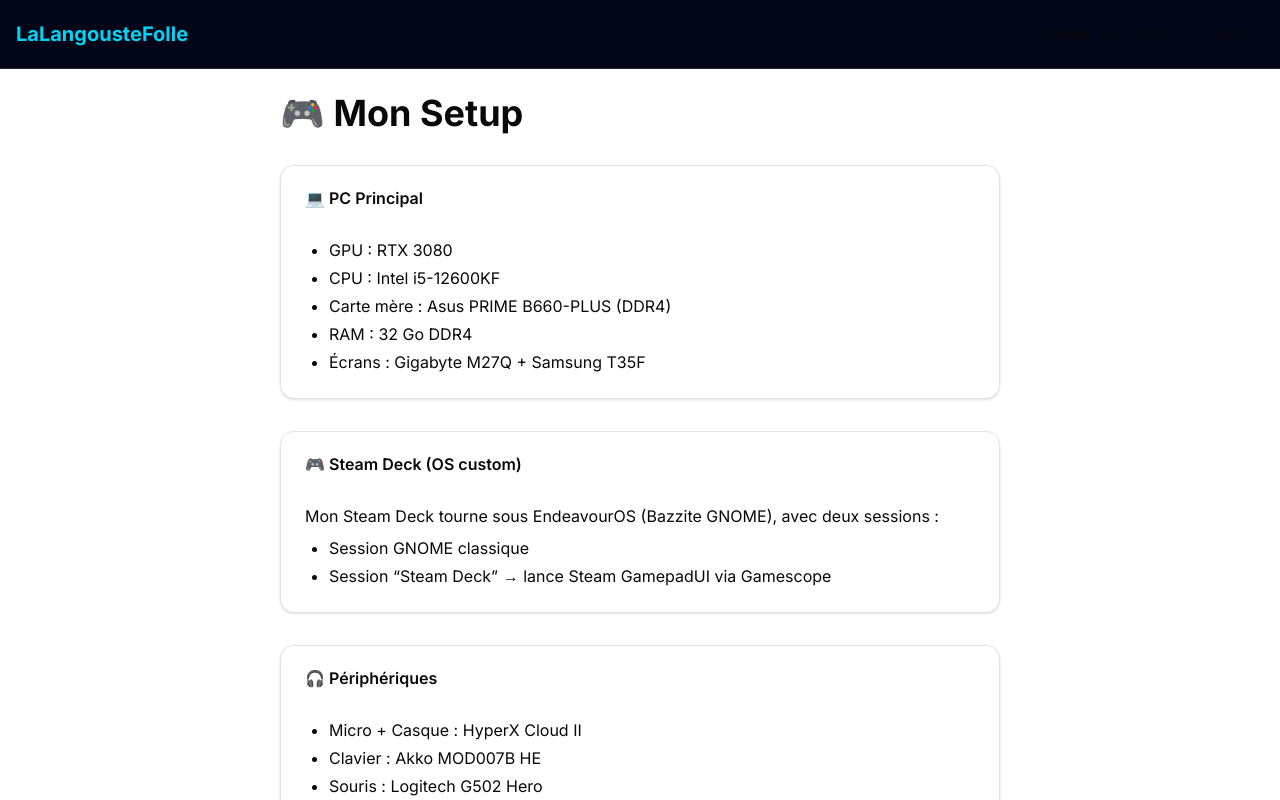
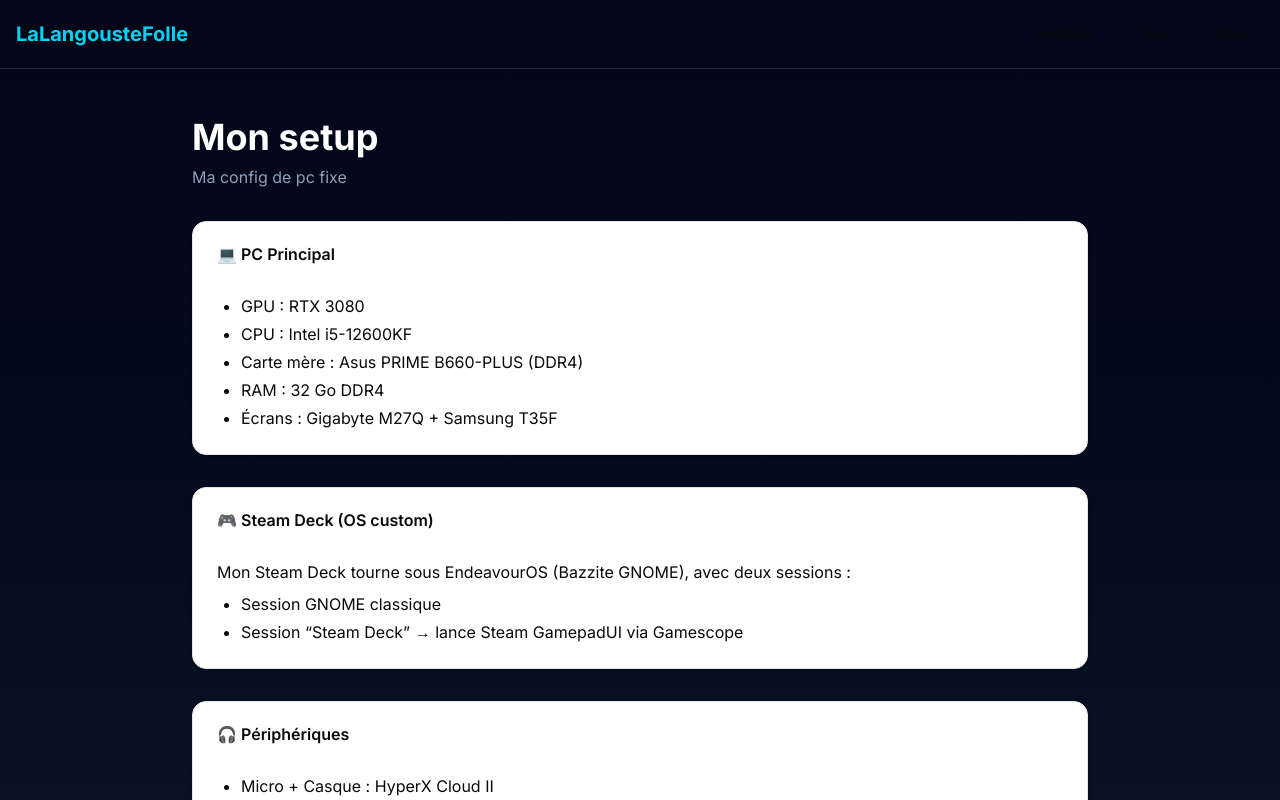
Before and after one commit to LaLangousteFolle/project-website, a Next.js app: page /setup in a window 1280 px wide. Shown: the top 800 px of the page. Built offline with nearby package versions, Linux system fonts and the light colour scheme.

Commit message:
👌fixed backgroud

```diff
--- a/app/setup/page.tsx
+++ b/app/setup/page.tsx
@@ -2,8 +2,13 @@
 
 export default function SetupPage() {
   return (
-    <main className="max-w-3xl mx-auto p-6 space-y-8">
-      <h1 className="text-4xl font-bold">🎮 Mon Setup</h1>
+  <div className="min-h-screen bg-gradient-to-b from-slate-950 to-slate-900 py-12">
+    <div className="container mx-auto px-4">
+      <div className="max-w-4xl mx-auto space-y-8">
+        <div className="space-y-2">
+          <h1 className="text-4xl font-bold text-white">Mon setup</h1>
+          <p className="text-slate-400">Ma config de pc fixe</p>
+        </div>
 
       {/* PC */}
       <Card>
@@ -66,6 +71,8 @@
           </ul>
         </CardContent>
       </Card>
-    </main>
+      </div>
+    </div>
+  </div>
   );
 }
```
